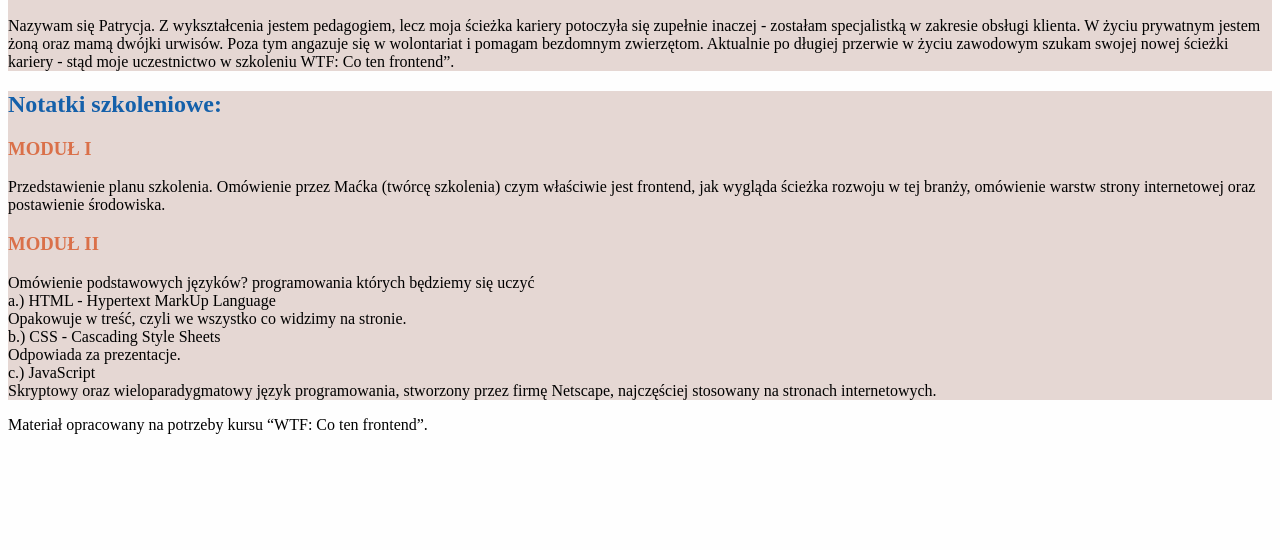
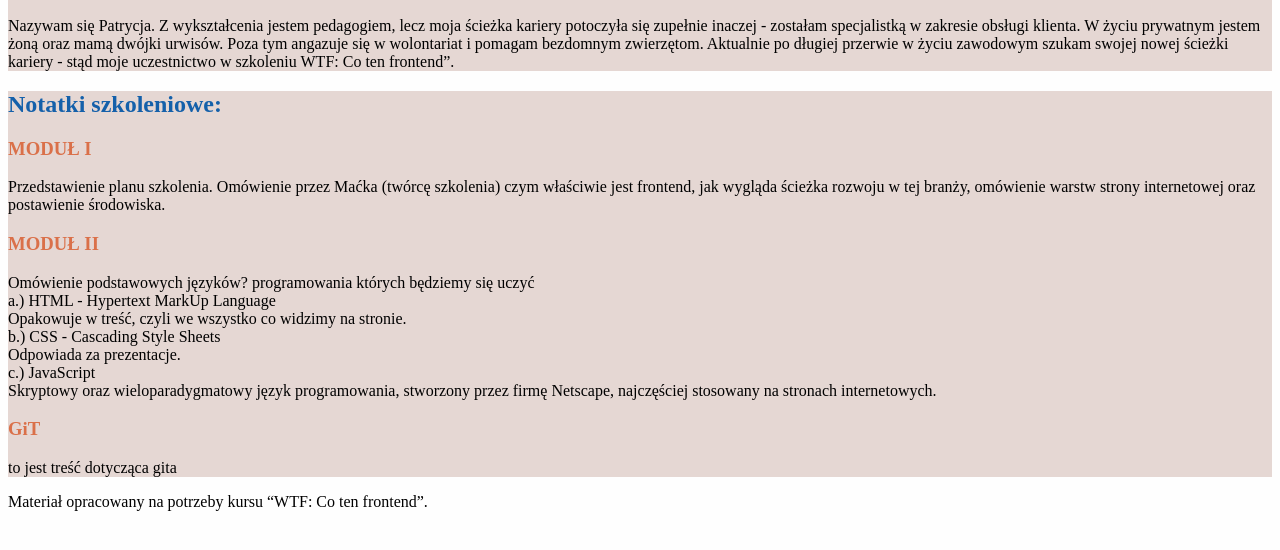
Before and after one commit to PatrycjaDz/homepage, a plain HTML site: page index.html in a window 1280 px wide. Shown: the part 110-660 px from the top of the page. Drawn offline with Linux system fonts and the light colour scheme.

Commit message:
added article about git

```diff
--- a/index.html
+++ b/index.html
@@ -52,6 +52,11 @@
 					<br>
 				</p>
 			</article>
+			<article>
+				<h3> GiT</h3>
+				<p> to jest treść dotycząca gita
+				</p>
+			</article>
 		</section>
 		<footer>
 			<p>
```
